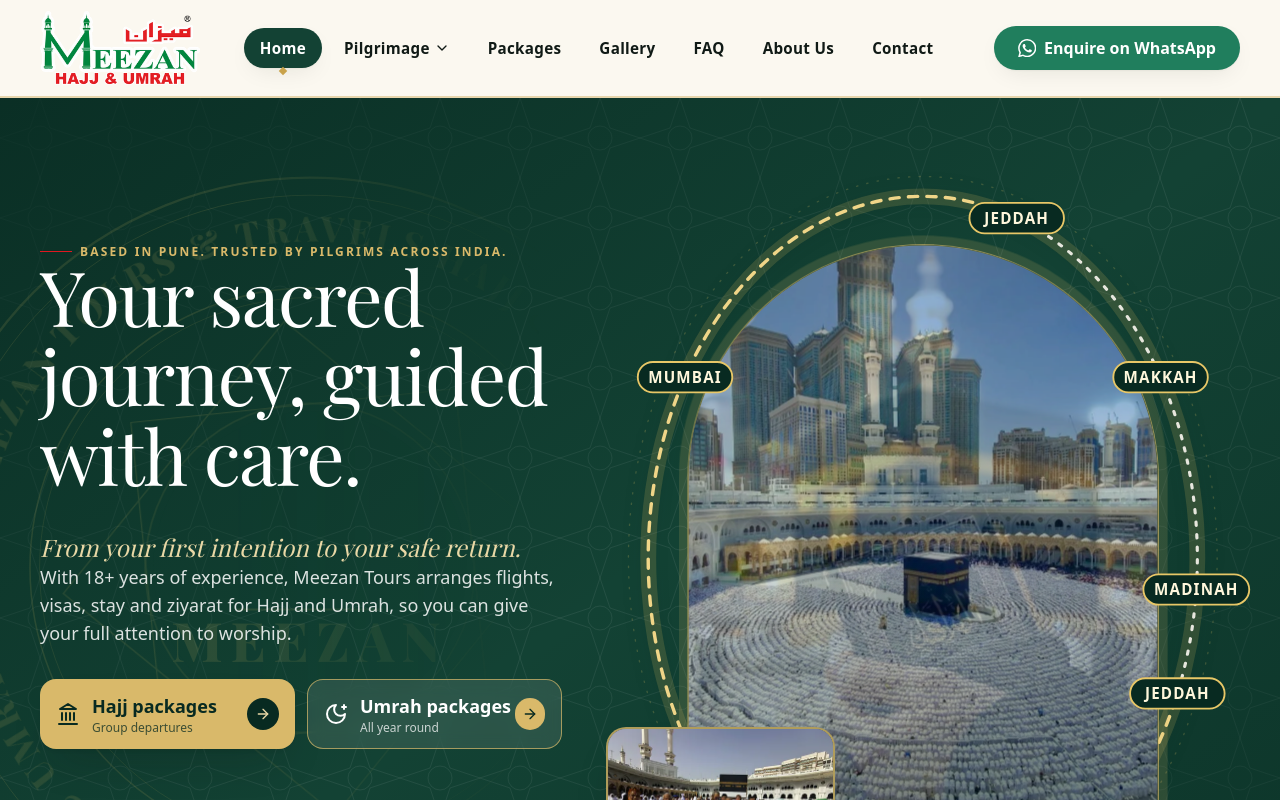
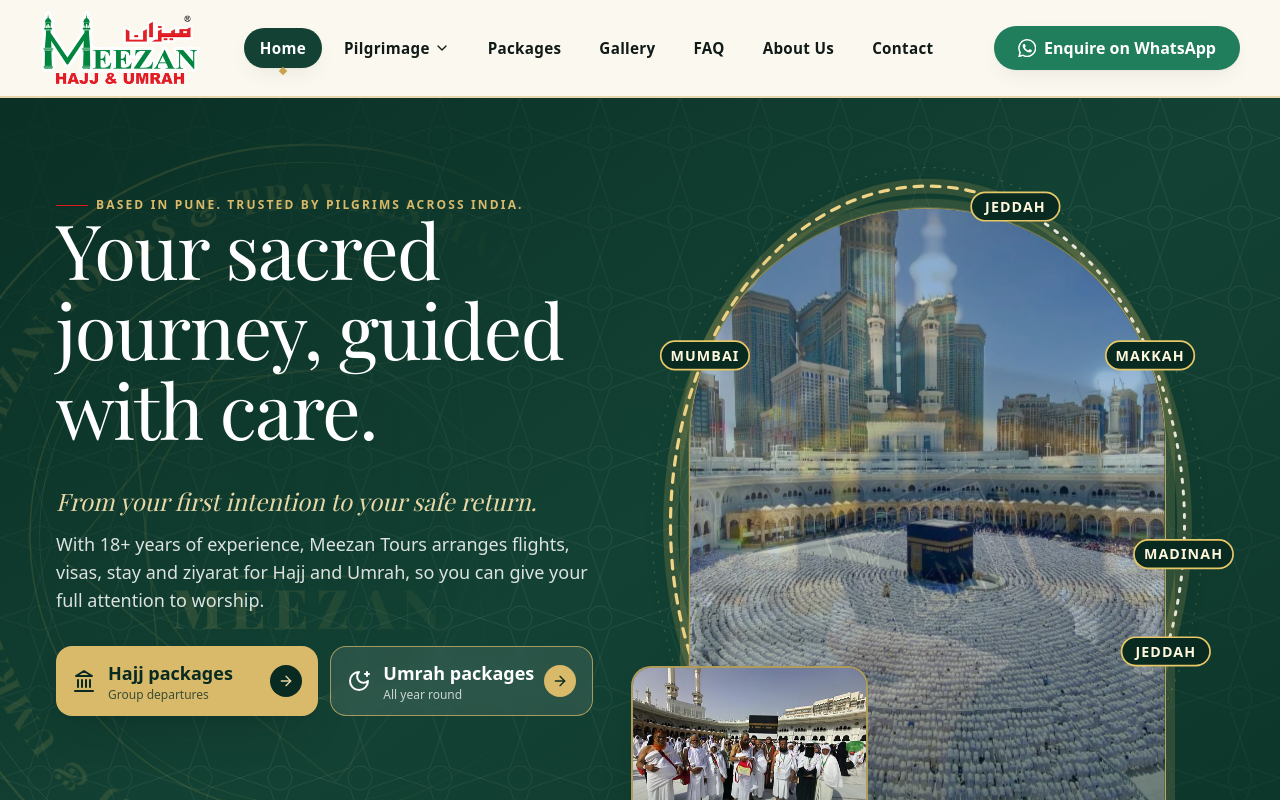
Before and after one commit to faisalahmad7/meezan-tours-website, a React (Vite) app: page / in a window 1280 px wide. Shown: the top 800 px of the page. Built offline with nearby package versions, Linux system fonts and the light colour scheme; a web font is replaced by a local one.

Commit message:
Fix hero alignment at 125% zoom
* Fix desktop hero alignment at browser zoom levels

* Scale hero imagery within responsive right column

```diff
--- a/src/components/HeroOrbit.tsx
+++ b/src/components/HeroOrbit.tsx
@@ -100,9 +100,9 @@ export default function HeroOrbit({ main, side }: Props) {
           </g>
           {LEGS.map((l) => <Vehicle key={l.id} leg={l} />)}
         </svg>
-        <div className="absolute left-1/2 top-1/2 z-10 w-[72%] -translate-x-1/2 -translate-y-1/2 lg:w-[74%]">
+        <div className="absolute left-1/2 top-1/2 z-10 w-[72%] -translate-x-1/2 -translate-y-1/2 lg:w-[80%]">
           <div className="arch gold-frame overflow-hidden">
-            <HeroSlides slides={main} ratio="3/4" sizes="(min-width:1024px) 40vw, 72vw" priority className="h-full" />
+            <HeroSlides slides={main} ratio="3/4" sizes="(min-width:1024px) 44vw, 72vw" priority className="h-full" />
           </div>
         </div>
         {/* labels sit above the photograph so no stop is ever hidden behind it */}
@@ -119,8 +119,8 @@ export default function HeroOrbit({ main, side }: Props) {
           })}
         </svg>
         {/* Secondary photo: larger, anchored to the lower-left of the main image; the phone headline may overlap it. */}
-        <div className="absolute bottom-[7%] left-[0%] z-20 w-[44.8%] sm:bottom-[7%] sm:w-[36%]">
-          <HeroSlides slides={side} ratio="4/3" sizes="(min-width:1024px) 16vw, 45vw" delayMs={3200} intervalMs={5200} className="rounded-xl2 border-2 border-gold-400/80 shadow-lift" />
+        <div className="absolute bottom-[7%] left-[0%] z-20 w-[44.8%] sm:bottom-[7%] sm:w-[36%] lg:w-[40%]">
+          <HeroSlides slides={side} ratio="4/3" sizes="(min-width:1024px) 20vw, 45vw" delayMs={3200} intervalMs={5200} className="rounded-xl2 border-2 border-gold-400/80 shadow-lift" />
         </div>
       </div>
       <p className="mt-1 hidden items-center sm:flex justify-center gap-5 text-xs font-semibold uppercase tracking-[0.14em] text-white/80">
--- a/src/pages/Home.tsx
+++ b/src/pages/Home.tsx
@@ -41,24 +41,24 @@ export default function Home() {
       {/*
         HERO. Phone order: photographs and route first, followed by the headline, location line, tagline, text and buttons.
         From sm up the headline block (small line, headline, tagline) keeps its earlier layout.
-        From lg up: headline and text in the left column, photographs and the route ring in the right column (the ring is capped by the screen height so it fits).
+        From lg up: the headline and text stay in the left column while the photographs and route ring fill the right column.
       */}
       <section className="pattern-dark on-dark relative overflow-hidden text-white">
         <div className="absolute inset-0 bg-gradient-to-br from-brand-950/80 via-transparent to-brand-950/60" aria-hidden="true" />
         <HeroWatermark />
-        <div className="container relative grid gap-x-10 pb-10 pt-6 sm:pb-14 sm:pt-10 lg:grid-cols-[0.95fr_1.05fr] lg:grid-rows-[auto_auto] lg:gap-y-0 lg:py-16 xl:grid-cols-[0.9fr_1.1fr]">
+        <div className="mx-auto grid w-full max-w-[1720px] grid-cols-1 gap-x-8 px-5 pb-10 pt-6 sm:px-8 sm:pb-14 sm:pt-10 lg:grid-cols-[minmax(0,0.95fr)_minmax(0,1.05fr)] lg:gap-x-[clamp(1.5rem,3vw,3.5rem)] lg:grid-rows-[auto_auto] lg:gap-y-0 lg:px-10 lg:py-14 xl:px-14 2xl:px-16">
           {/* right column on desktop: the photographs with the pilgrim route running round them in an oval */}
           <div className="contents lg:col-start-2 lg:row-span-2 lg:row-start-1 lg:block lg:self-center">
-            <div className="order-1 -mx-5 sm:mx-auto sm:w-full sm:max-w-lg lg:ml-auto lg:mr-0 lg:max-w-[min(50rem,calc((100vh_-_6rem)_*_0.9))]">
+            <div className="order-1 min-w-0 -mx-5 sm:mx-auto sm:w-full sm:max-w-lg lg:ml-0 lg:mr-0 lg:w-full lg:max-w-none">
               <HeroOrbit main={heroMain} side={heroSide} />
             </div>
           </div>
-          <div data-hero className="relative z-30 order-2 -mx-5 mt-0 max-w-none px-5 pb-2 pt-6 text-center [text-shadow:0_2px_14px_rgb(8_42_33/0.9)] sm:-mt-28 sm:pb-1 sm:pt-24 sm:text-left lg:col-start-1 lg:row-start-1 lg:mx-0 lg:mt-0 lg:max-w-xl lg:self-end lg:bg-none lg:p-0 lg:[text-shadow:none]">
+          <div data-hero className="relative z-30 order-2 min-w-0 -mx-5 mt-0 max-w-none px-5 pb-2 pt-6 text-center [text-shadow:0_2px_14px_rgb(8_42_33/0.9)] sm:-mt-28 sm:pb-1 sm:pt-24 sm:text-left lg:col-start-1 lg:row-start-1 lg:mx-0 lg:mt-0 lg:max-w-[40rem] lg:self-center lg:bg-none lg:p-0 lg:[text-shadow:none]">
             <p className="eyebrow mb-4 hidden sm:inline-flex">Based in Pune. Trusted by pilgrims across India.</p>
             <h1 className="font-display text-[1.65rem] leading-[1.12] text-white sm:text-display-xl">Your sacred journey, guided with care.</h1>
             <p className="mt-4 hidden font-display text-xl italic text-gold-300 sm:block sm:text-2xl">From your first intention to your safe return.</p>
           </div>
-          <div data-hero className="order-3 max-w-xl lg:col-start-1 lg:row-start-2 lg:self-start">
+          <div data-hero className="order-3 min-w-0 max-w-xl lg:col-start-1 lg:row-start-2 lg:max-w-[40rem] lg:self-start">
             {/* phone only: these two lines come after the overlapping headline */}
             <p className="eyebrow mb-3 items-start gap-2 before:mt-2 before:shrink-0 sm:hidden">Based in Pune. Trusted by pilgrims across India.</p>
             <p className="mb-3 font-display text-lg italic text-gold-300 sm:hidden">From your first intention to your safe return.</p>
```
